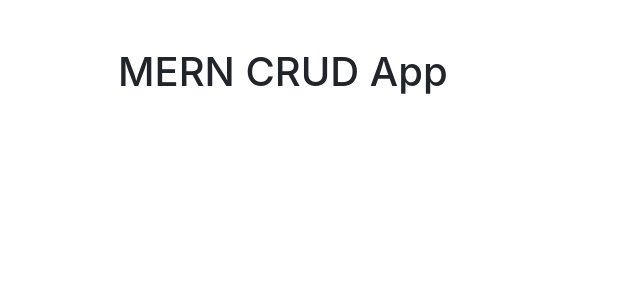
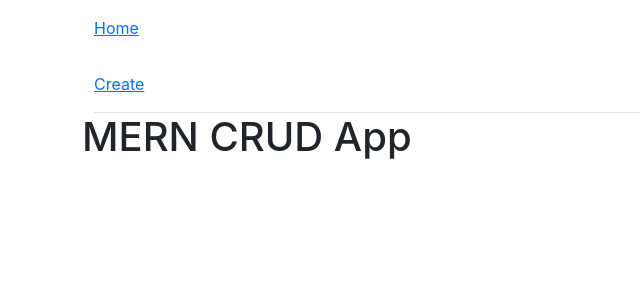
Before and after one commit to siddhiiguptaa/100DaysofCode, a React (Create React App) app in the folder DAY7/MERN_CRUD_app/client/: page / in a window 1280 px wide. Shown: the top 300 px of the page, without its empty margins (0-640 px from the left). Built offline with nearby package versions, Linux system fonts and the light colour scheme.

Commit message:
added Nav Bar with Create

```diff
--- a/DAY7/MERN_CRUD_app/client/src/App.js
+++ b/DAY7/MERN_CRUD_app/client/src/App.js
@@ -1,12 +1,16 @@
 import React from 'react'
+import Nav from './Nav'
 // import { BrowserRouter as Router} from "react-router-dom";
 
 
 export default function App() {
   return (
 
-    <div className="container p-5">
-      <h1>MERN CRUD App</h1>
+    <div className="container pb-5">
+      <Nav/>
+      <h1>
+        MERN CRUD App
+      </h1>
     </div>
 
   )
--- /dev/null
+++ b/DAY7/MERN_CRUD_app/client/src/Nav.js
@@ -0,0 +1,29 @@
+import React from 'react'
+import { Link } from 'react-router-dom'
+
+const Nav = () => (
+    <nav>
+        <div className="container-fluid">
+            <ul className="navbar-nav nav nav-tabs">
+                <li
+                    className="nav-item pt-3 pr-3 pb-3">
+                    <Link
+                        className="nav-link-active"
+                        to="/">
+                        Home
+                    </Link>
+                </li>
+                <li
+                    className="nav-item pt-3 pr-3 pb-3">
+                    <Link
+                        className="nav-link-active"
+                        to="/create">
+                        Create
+                    </Link>
+                </li>
+            </ul>
+        </div>
+    </nav>
+)
+
+export default Nav
```
Also changed, not shown: DAY7/MERN_CRUD_app/client/navSample.htm (added, +40 -0 lines).
